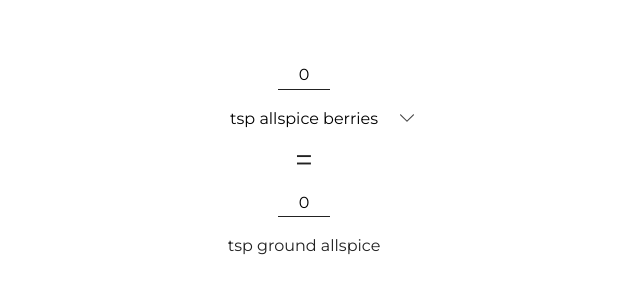
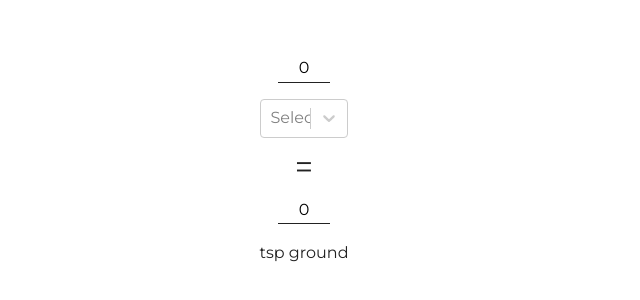
Before and after one commit to catehernandez/spice-converter, a React (Create React App) app: page / in a window 1280 px wide. Shown: the part 240-540 px from the top of the page, without its empty margins (336-976 px from the left). Built offline with nearby package versions, Linux system fonts and the light colour scheme.

Commit message:
WIP: Configure react-select
- Successfully reconfigured selectSpice
- Current selected value still not displaying properly

```diff
--- a/src/App.js
+++ b/src/App.js
@@ -1,7 +1,8 @@
 import React from 'react';
 import { WholeUnits, ConversionRatios } from './SpiceConfig';
 
-import StyledSelect from './components/StyledSelect';
+//import StyledSelect from './components/StyledSelect';
+import Select from 'react-select';
 import { NumericalInput } from './components/StyledInput';
 import EqualSign from './components/EqualSign';
 
@@ -10,15 +11,15 @@ class App extends React.Component {
     super(props);
 
     this.state = {
-      selectedSpice: 'allspice',
-      conversionRatio: ConversionRatios['allspice'],
+      selectedSpice: '',
+      conversionRatio: 0,
       wholeUnits: 0,
       groundUnits: 0,
     };
   }
 
-  selectSpice = (event) => {
-    let value = event.target.value;
+  selectSpice = (selectedOption) => {
+    let { value } = selectedOption;
 
     this.setState(
       {
@@ -26,7 +27,7 @@ class App extends React.Component {
         conversionRatio: ConversionRatios[value],
         groundUnits: this.state.wholeUnits / ConversionRatios[value],
       },
-      () => console.log('ratio', this.state.conversionRatio)
+      () => console.log(`selected spice: ${this.state.selectedSpice}`)
     );
   };
 
@@ -64,6 +65,13 @@ class App extends React.Component {
   };
 
   render() {
+    let spices = Object.keys(WholeUnits);
+
+    const options = spices.map((spice) => ({
+      value: `${spice}`,
+      label: `${WholeUnits[spice]}`,
+    }));
+
     return (
       <main>
         <div>
@@ -74,12 +82,11 @@ class App extends React.Component {
             step="0.25"
           />
           <br />
-          <StyledSelect
+          <Select
             value={this.state.selectedSpice}
             onChange={this.selectSpice}
-          >
-            {this.renderOptions()}
-          </StyledSelect>
+            options={options}
+          ></Select>
         </div>
         <EqualSign />
         <div>
```
